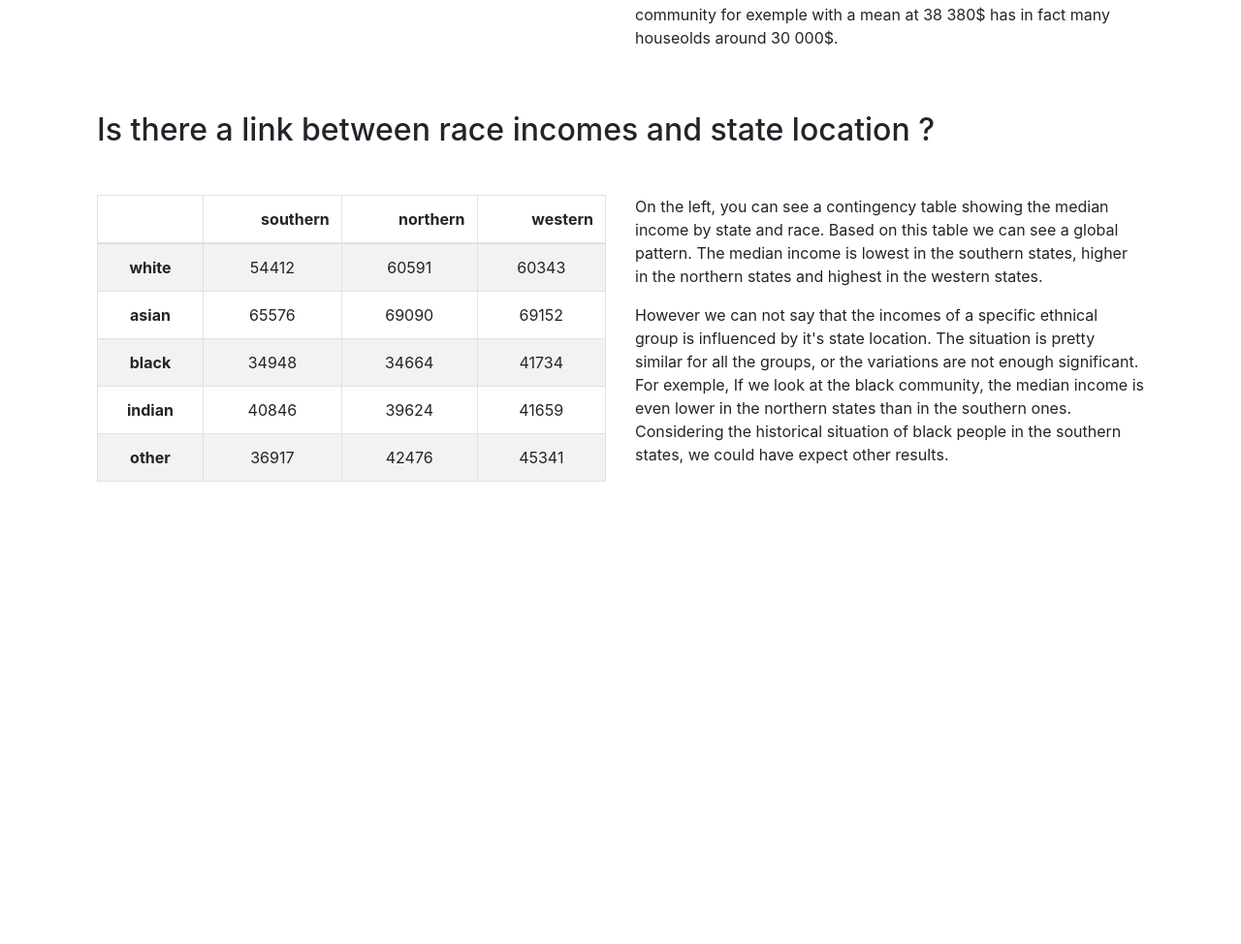
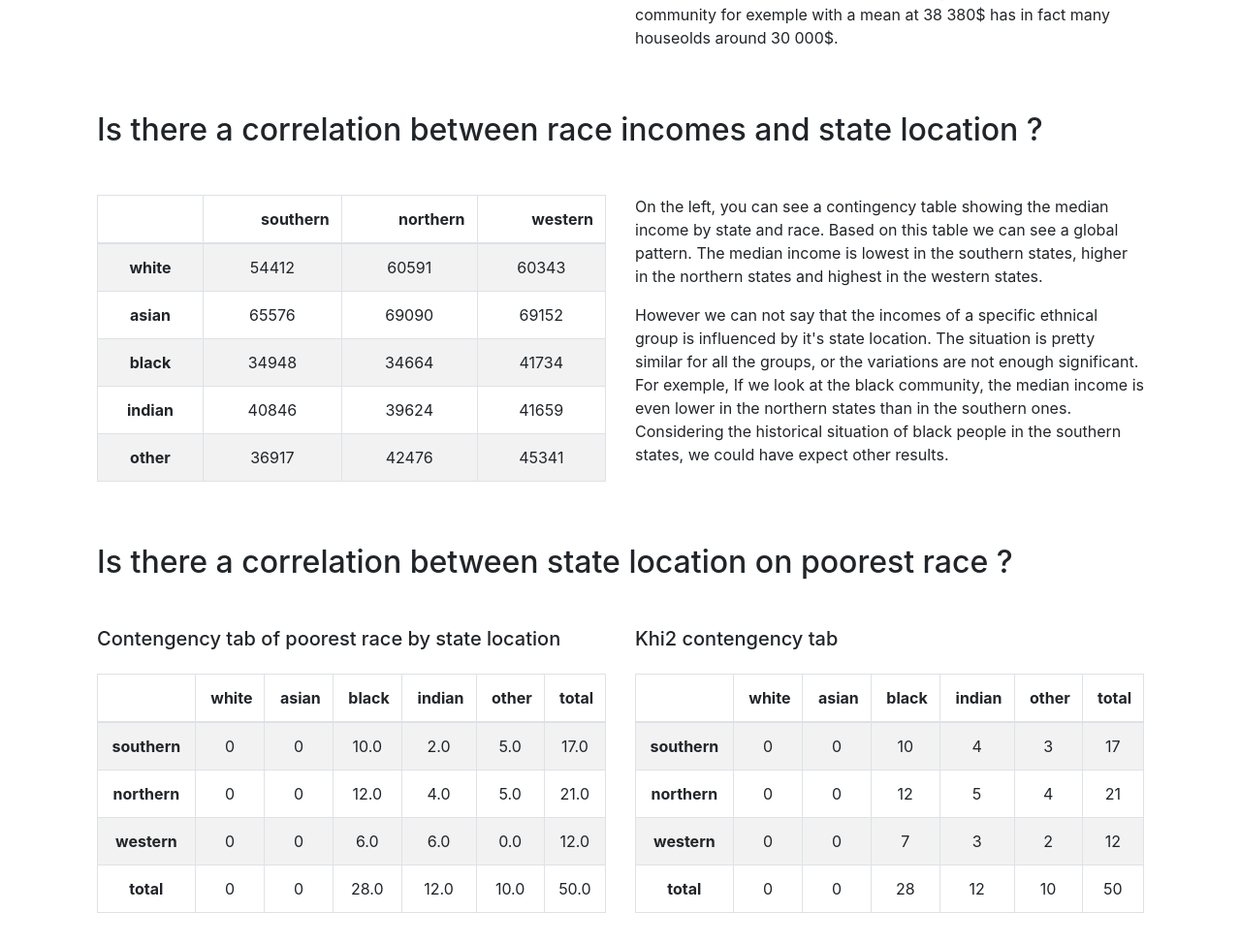
Before and after one commit to thomgo/us_incomes_analysis, a Flask app: page /analysis in a window 1280 px wide. Shown: the part 2841-3815 px from the top of the page at 97% size. Before the commit the page ends 3338 px from the top, so only its background shows below. Run offline with Flask 2, Linux system fonts and the light colour scheme; some libraries are stand-ins or nearby versions.

Commit message:
khi2 analysis for poorest community by state location

```diff
--- a/service/figure_generator.py
+++ b/service/figure_generator.py
@@ -62,3 +62,23 @@ class FigureGenerator():
             tab["northern"][index] = round(northern[index].median())
             tab["western"][index] = round(western[index].median())
         return tab.to_html(classes=["table", "table-striped", "table-bordered", "text-center"])
+
+    @classmethod
+    def generate_poorest_tab(cls):
+        """"""
+        tab = pd.DataFrame(columns=["white", "asian", "black", "indian", "other", "total"], index=["southern", "northern", "western", "total"])
+        subset = cls.data[["poorest_race", "location"]]
+        for index, values in tab.iterrows():
+            location_data = subset[subset["location"] == index]
+            data = location_data["poorest_race"].value_counts()
+            tab.loc[index] = data
+        tab.loc["total"] = tab.sum(axis=0)
+        tab["total"] = tab.sum(axis=1)
+        tab = tab.fillna(0)
+        khi2 = tab.copy()
+        for label, values in khi2.iteritems():
+            rate = khi2[label]["total"]/khi2["total"]["total"]
+            khi2[label] = [round(x*rate) for x in khi2["total"]]
+        tab = tab.to_html(classes=["table", "table-striped", "table-bordered", "text-center"])
+        khi2 = khi2.to_html(classes=["table", "table-striped", "table-bordered", "text-center"])
+        return tab, khi2
--- a/templates/analysis.html
+++ b/templates/analysis.html
@@ -14,7 +14,7 @@
 
     <p class="mt-3">Please take notice that some minor changes have been made to the original data. Primarily we deleted some data
     that did not seem reliable or relevant. The data about the pacific community has been deleted because of a too much
-    high margin of error risquing to generate outliers. The data concerning "two or more races" has also been deleted
+    high margin of error risking to generate outliers. The data concerning "two or more races" has also been deleted
     beacause this notion seemed pretty unclear and could lead to misunderstandings. The consequence of these choices is
     that the row concerning Hawaii has been deleted because it no longer seemed relevant without the data about the pacific
     community. Concerning Puerto Rico, the row has been deleted because it was an outlier with very low median incomes that do
@@ -103,7 +103,7 @@
   </section>
 
   <section class="container mt-5">
-    <h2>Is there a link between race incomes and state location ?</h2>
+    <h2>Is there a correlation between race incomes and state location ?</h2>
     <div class="row mt-5">
       <div class="col-sm-6">
         {{contengency_tab|safe}}
@@ -121,4 +121,19 @@
     </div>
   </section>
 
+  <section class="container mt-5">
+    <h2>Is there a correlation between state location on poorest race ?</h2>
+    <div class="row mt-5">
+      <div class="col-sm-6">
+        <h5 class="mb-4">Contengency tab of poorest race by state location</h5>
+        {{tab|safe}}
+      </div>
+      <div class="col-sm-6">
+        <h5 class="mb-4">Khi2 contengency tab</h5>
+        {{khi2|safe}}
+      </div>
+    </div>
+    <p></p>
+  </section>
+
 {% endblock %}
--- a/views.py
+++ b/views.py
@@ -29,4 +29,5 @@ def analysis():
     fg.generate_richest_poorest_chart_by_race()
     fg.generate_incomes_hist_by_race()
     contengency_tab = fg.generate_contengency_tab()
-    return render_template("analysis.html", contengency_tab=contengency_tab)
+    tab, khi2 = fg.generate_poorest_tab()
+    return render_template("analysis.html", contengency_tab=contengency_tab, tab=tab, khi2=khi2)
```
Also changed, not shown: static/images/distri_poorest_race.png, static/images/distri_richest_race.png, static/images/hist_asian.png, static/images/hist_black.png, static/images/hist_indian.png, static/images/hist_other.png, static/images/hist_white.png.
